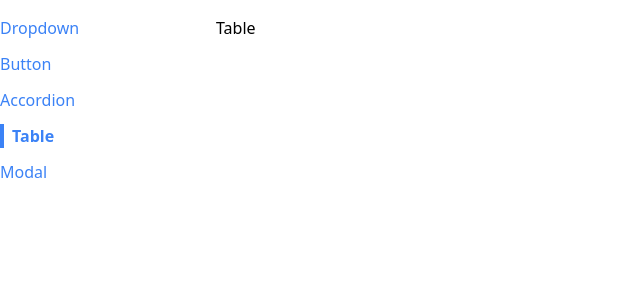
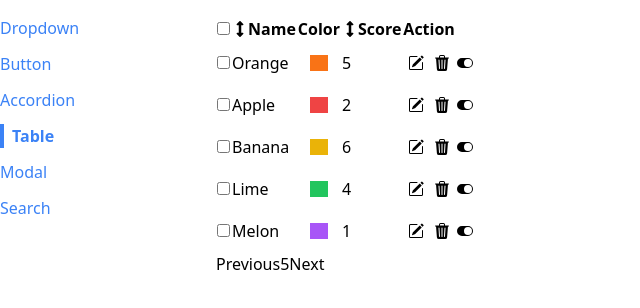
Before and after one commit to Najiya-nasrin/react-components, a React (Vite) app: page /table in a window 1280 px wide. Shown: the top 308 px of the page, without its empty margins (0-640 px from the left). Built offline with nearby package versions, Linux system fonts and the light colour scheme.

Commit message:
table and search

```diff
--- a/src/App.jsx
+++ b/src/App.jsx
@@ -5,6 +5,7 @@ import ButtonPage from "./Pages/ButtonPage";
 import DropDownPage from "./Pages/DropDownPage";
 import TablePage from "./Pages/TablePage";
 import ModalPage from "./Pages/ModalPage";
+import SearchPage from "./Pages/SearchPage";
 
 function App() {
   return (
@@ -26,6 +27,9 @@ function App() {
         <Route path="/modal">
           <ModalPage />
         </Route>
+        <Route path="/search">
+          <SearchPage />
+        </Route>
       </div>
     </div>
   );
--- /dev/null
+++ b/src/Components/Search.jsx
@@ -0,0 +1,10 @@
+export default function Search() {
+  const handleChange = (event) => {
+    console.log("value", event.target.value);
+  };
+  return (
+    <div>
+      <input type="text" placeholder="search" onChange={handleChange} />
+    </div>
+  );
+}
--- a/src/Components/SideBar.jsx
+++ b/src/Components/SideBar.jsx
@@ -22,6 +22,10 @@ export default function SideBar() {
         label: "Modal",
         path: "/modal",
       },
+      {
+        label: "Search",
+        path: "/search",
+      },
   ];
   return (
     <div>
--- a/src/Components/Table.jsx
+++ b/src/Components/Table.jsx
@@ -1,3 +1,71 @@
-export default function Table() {
-  return <div>Table</div>;
+import { FaArrowsAltV } from "react-icons/fa";
+
+export default function Table({
+  data,
+  columns,
+  onRowClick,
+  pagination,
+  multiselect,
+  actionBar,
+  sortColumn,
+}) {
+  return (
+    <div>
+      <table>
+        <thead>
+          <tr>
+            <th>
+              {" "}
+              {multiselect && (
+                <input
+                  type="checkbox"
+                  id="vehicle1"
+                  name="vehicle1"
+                  value="Bike"
+                />
+              )}
+            </th>
+            {columns.map((column) => (
+              <th
+                className={column.sort && `flex items-center`}
+                key={column.key}
+              >
+                {column.sort && (
+                  <>
+                    <FaArrowsAltV
+                      className="cursor-pointer"
+                      onClick={() => sortColumn(column)}
+                    />
+                  </>
+                )}
+                {column.title}
+              </th>
+            ))}
+          </tr>
+        </thead>
+        <tbody>
+          {data.map((row) => (
+            <tr onClick={() => onRowClick(row)} key={row.name}>
+              {multiselect && (
+                <td>
+                  {" "}
+                  <input type="checkbox" />
+                </td>
+              )}
+              {columns.map((column, index) => (
+                <td key={`${row[column.key]}-${index}`}>
+                  {column.render(row)}
+                </td>
+              ))}
+            </tr>
+          ))}
+        </tbody>
+      </table>
+      <div className="pagination">
+        <button disabled> Previous </button>
+        {data.length}
+        <button> Next</button>
+      </div>
+    </div>
+  );
 }
--- /dev/null
+++ b/src/Pages/SearchPage.jsx
@@ -0,0 +1,5 @@
+import Search from "../Components/Search";
+
+export default function SearchPage() {
+  return <div><Search/></div>;
+}
--- a/src/Pages/TablePage.jsx
+++ b/src/Pages/TablePage.jsx
@@ -1,5 +1,91 @@
+import useSort from "../hooks/use-sort";
 import Table from "../Components/Table";
+import { BsFillTrash3Fill, BsPencilSquare, BsToggleOn } from "react-icons/bs";
+
+const data = [
+  { name: "Orange", color: "bg-orange-500", score: 5 },
+  { name: "Apple", color: "bg-red-500", score: 2 },
+  { name: "Banana", color: "bg-yellow-500", score: 6 },
+  { name: "Lime", color: "bg-green-500", score: 4 },
+  { name: "Melon", color: "bg-purple-500", score: 1 },
+];
+
+/* TODO:
+1. Add Pagination
+2. Add edit, toggle, delete functionality
+3. Add multiselect functionality
+4. Add API data
+5. Add better full page table styling
+*/
 
 export default function TablePage() {
-  return <div><Table/></div>;
+  const { sortedData, sortColumn } = useSort(data);
+
+  const handleRowSelection = (rowData) => {
+    console.log("selected row: ", rowData);
+  };
+
+  const handleEdit = (row) => {
+    console.log("handleEdit: ", row);
+  };
+
+  const handleDelete = (row) => {
+    console.log("handleDelete", row);
+  };
+
+  const column = [
+    {
+      title: "Name", //label to display the column title
+      key: "name", //unique idenitfier to render the columns
+      render: (row) => row.name, //jsx element or just values
+      sort: true,
+    },
+    {
+      title: "Color",
+      key: "color",
+      render: (row) => <div className={`p-2 m-3 ${row.color}`}></div>,
+    },
+    {
+      title: "Score",
+      key: "score",
+      render: (row) => row.score,
+      sort: true,
+    },
+    {
+      title: "Action",
+      key: "action",
+      render: (row) => (
+        <>
+          <span className="flex justify-around items-center cursor-pointer">
+            <BsPencilSquare onClick={() => handleEdit(row)} />
+            <BsFillTrash3Fill onClick={() => handleDelete(row)} />
+          </span>
+        </>
+      ),
+    },
+    {
+      title: "",
+      key: "toggle",
+      render: () => (
+        <>
+          <span className="flex justify-around items-center cursor-pointer">
+            <BsToggleOn />
+          </span>
+        </>
+      ),
+    },
+  ];
+
+  return (
+    <div>
+      <Table
+        multiselect
+        data={sortedData ? sortedData : data}
+        columns={column}
+        onRowClick={handleRowSelection}
+        pagination={""}
+        sortColumn={sortColumn}
+      />
+    </div>
+  );
 }
--- /dev/null
+++ b/src/hooks/use-sort.jsx
@@ -0,0 +1,42 @@
+import { useState } from "react";
+
+export default function useSort(data) {
+  const [sortOrder, setSortOrder] = useState(null);
+  const [sortBy, setSortBy] = useState(null);
+
+  const sortColumn = (column) => {
+    if (column.key !== sortBy && sortOrder) {
+      setSortOrder(null);
+      setSortBy(null);
+      return;
+    }
+    if (sortOrder === null) {
+      setSortOrder("asc");
+      setSortBy(column.key);
+    } else if (sortOrder === "asc") {
+      setSortOrder("desc");
+      setSortBy(column.key);
+    } else if (sortOrder === "desc") {
+      setSortOrder(null);
+      setSortBy(null);
+    }
+    console.log(column);
+  };
+
+  const sortedData =
+    sortOrder !== null
+      ? [...data].sort((a, b) => {
+          const renderValue = sortOrder === "asc" ? 1 : -1;
+          if (typeof a[sortBy] === "string") {
+            return a[sortBy].localeCompare(b[sortBy]) * renderValue;
+          } else {
+            return (a[sortBy] - b[sortBy]) * renderValue;
+          }
+        })
+      : [...data];
+
+  return {
+    sortedData,
+    sortColumn,
+  };
+}
```
